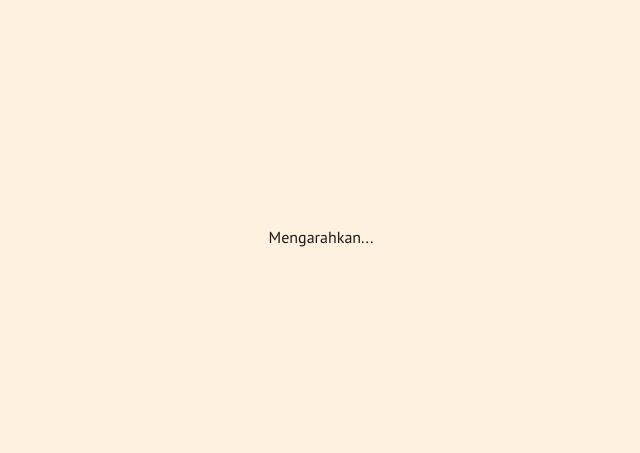
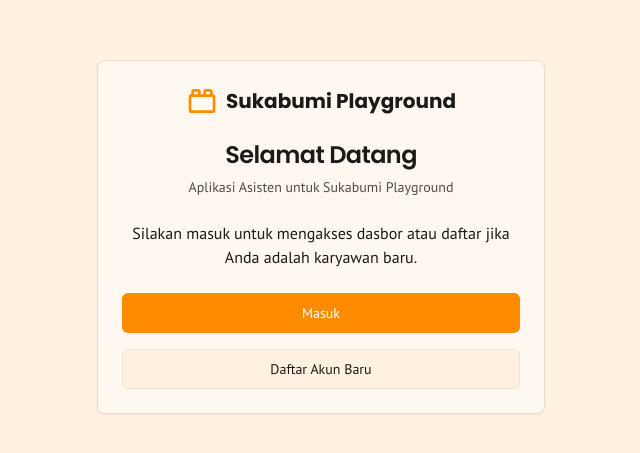
Before and after one commit to andriandimz250781/sukabumiplayground, a Next.js app: page / in a window 1280 px wide. Before the commit this address had no page. Shown: the part 163-616 px from the top of the page, without its empty margins (319-959 px from the left). Built offline with nearby package versions, Linux system fonts and the light colour scheme.

Commit message:
Tampilan webnya mana yah? Kok hilang

```diff
--- a/package.json
+++ b/package.json
@@ -1,5 +1,4 @@
 {
-  "homepage": "https://andriandimz250781.github.io/sukabumiplayground",
   "name": "nextn",
   "version": "0.1.0",
   "private": true,
--- a/src/app/page.tsx
+++ b/src/app/page.tsx
@@ -1,18 +1,37 @@
 'use client';
 
-import { useEffect } from 'react';
-import { useRouter } from 'next/navigation';
+import Link from 'next/link';
+import { Button } from '@/components/ui/button';
+import { Logo } from '@/components/logo';
+import { Card, CardContent, CardDescription, CardHeader, CardTitle } from '@/components/ui/card';
 
 export default function Home() {
-  const router = useRouter();
-
-  useEffect(() => {
-    router.replace('/login');
-  }, [router]);
-
   return (
-    <div className="flex h-screen w-full items-center justify-center bg-background">
-      <p>Mengarahkan...</p>
+    <div className="flex h-screen w-full items-center justify-center bg-background p-4">
+      <Card className="w-full max-w-md text-center">
+        <CardHeader>
+          <div className="flex justify-center mb-4">
+            <Logo />
+          </div>
+          <CardTitle className="text-2xl font-headline">Selamat Datang</CardTitle>
+          <CardDescription>
+            Aplikasi Asisten untuk Sukabumi Playground
+          </CardDescription>
+        </CardHeader>
+        <CardContent>
+          <p className="mb-6">
+            Silakan masuk untuk mengakses dasbor atau daftar jika Anda adalah karyawan baru.
+          </p>
+          <div className="flex flex-col gap-4">
+            <Button asChild>
+              <Link href="/login">Masuk</Link>
+            </Button>
+            <Button asChild variant="outline">
+              <Link href="/signup">Daftar Akun Baru</Link>
+            </Button>
+          </div>
+        </CardContent>
+      </Card>
     </div>
   );
 }
```
